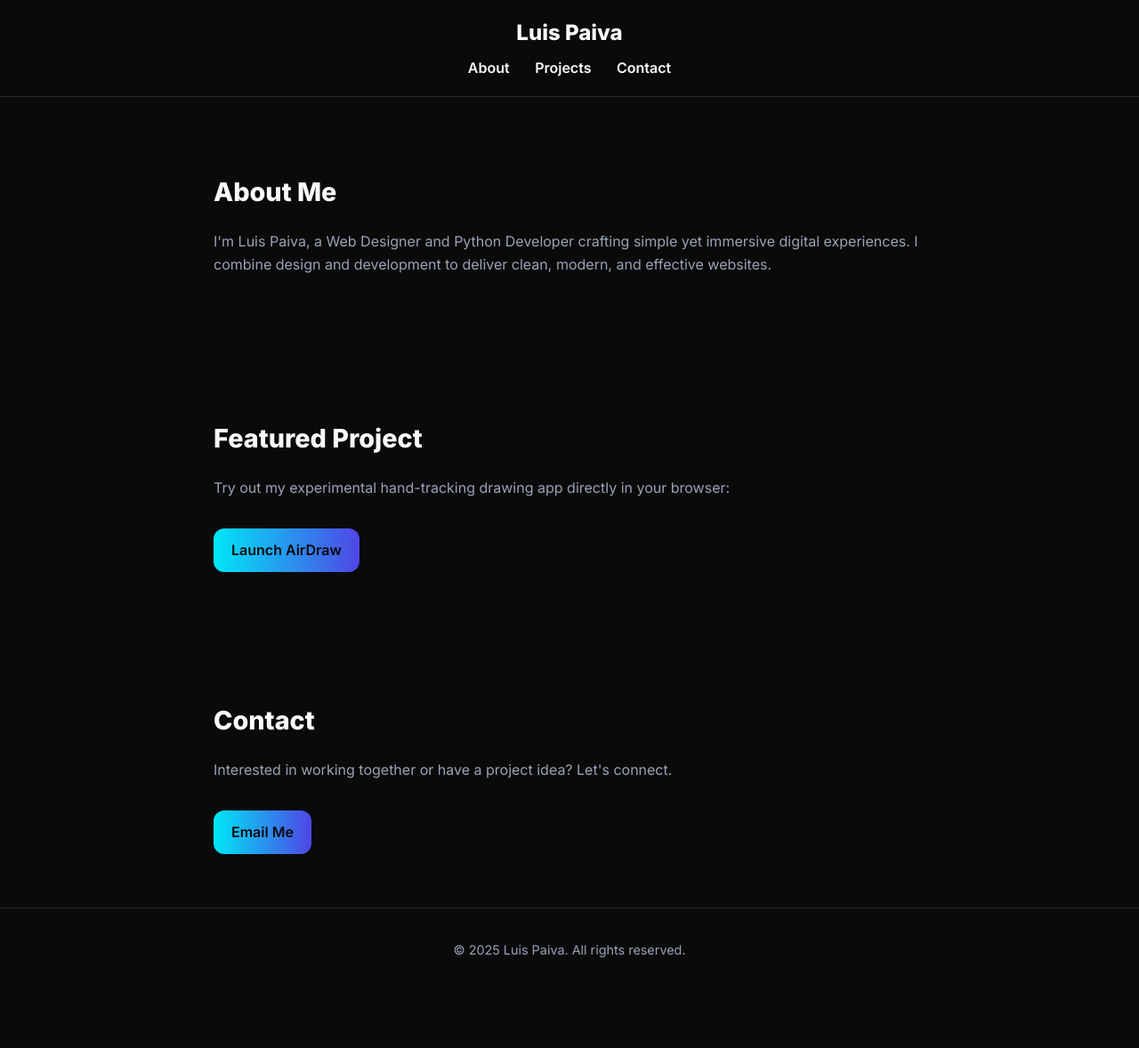
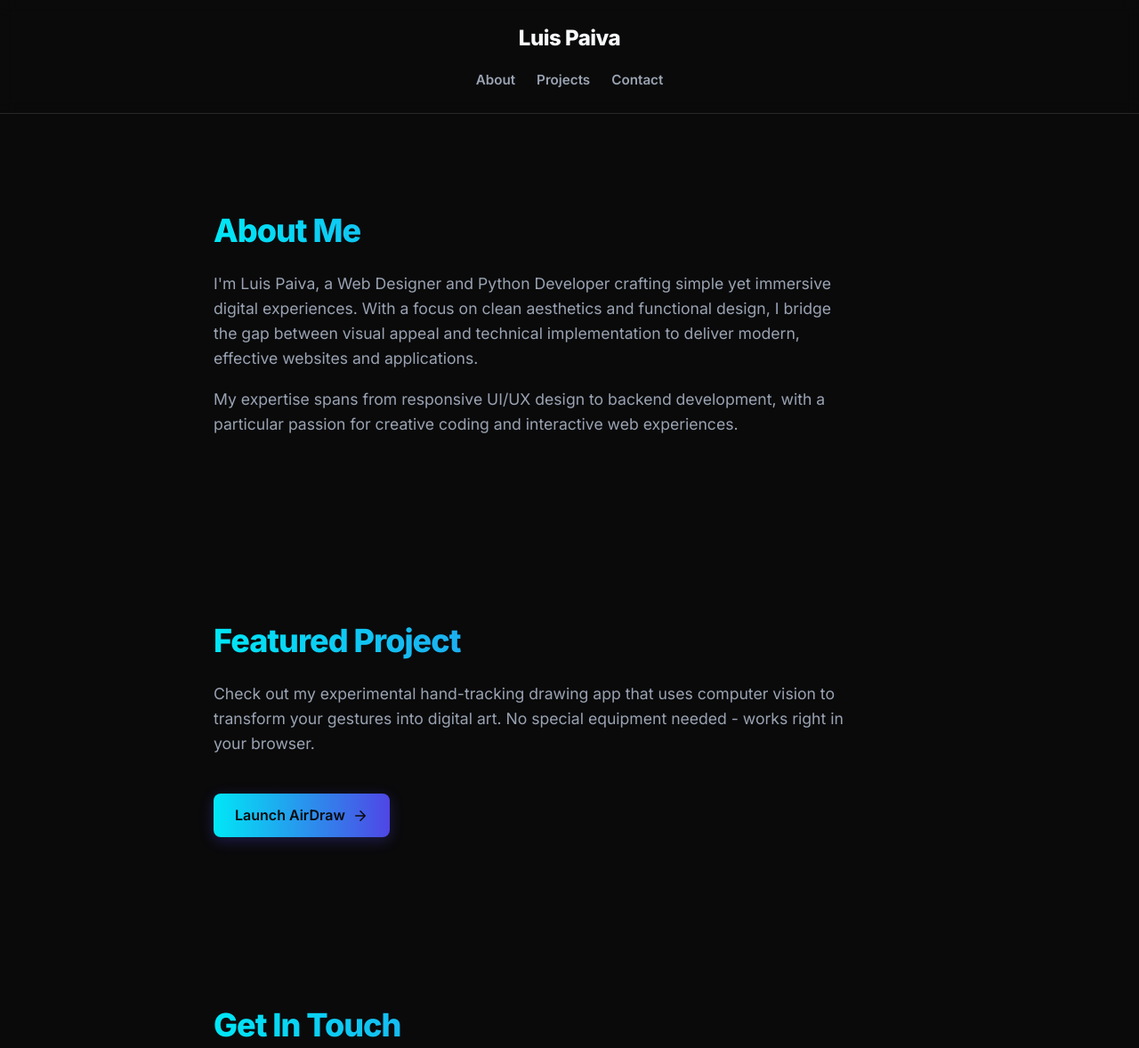
Before and after one commit to questzzz83/WEBSITE, a plain HTML site: page index.html in a window 1280 px wide. Shown: the top 1178 px of the page at 89% size. Before the commit the page ends 1113 px from the top, so only its background shows below. Drawn offline with Linux system fonts and the light colour scheme.

Commit message:
Update index.html

```diff
--- a/index.html
+++ b/index.html
@@ -4,30 +4,147 @@
   <meta charset="utf-8" />
   <meta name="viewport" content="width=device-width, initial-scale=1" />
   <title>Luis Paiva — Web Designer & Creative Developer</title>
-  <meta name="description" content="Portfolio for Luis Paiva: Web Designer & Python Developer." />
-  <link href="https://fonts.googleapis.com/css2?family=Inter:wght@400;600;800&display=swap" rel="stylesheet">
+  <meta name="description" content="Portfolio for Luis Paiva: Web Designer & Python Developer specializing in immersive digital experiences." />
+  <link href="https://fonts.googleapis.com/css2?family=Inter:wght@400;500;600;700;800&display=swap" rel="stylesheet">
   <style>
     :root {
       --bg: #0a0a0b;
       --text: #f8fafc;
+      --text-secondary: #9aa3b2;
       --brand: #00e7f6;
       --brand-2: #4f46e5;
       --border: rgba(255, 255, 255, 0.12);
+      --transition: all 0.3s ease;
     }
+
     body {
-      margin:0; font-family: Inter, sans-serif; background: var(--bg); color: var(--text); line-height:1.6;
+      margin: 0;
+      font-family: 'Inter', -apple-system, BlinkMacSystemFont, sans-serif;
+      background: var(--bg);
+      color: var(--text);
+      line-height: 1.6;
+      -webkit-font-smoothing: antialiased;
     }
-    header { padding:18px 0; border-bottom:1px solid var(--border); text-align:center; }
-    header h1 { font-weight:800; font-size:1.5rem; margin:0; }
-    nav { margin-top:8px; }
-    nav a { margin:0 12px; text-decoration:none; color:var(--text); font-weight:600; }
-    nav a:hover { color: var(--brand); }
-    .section { padding:60px 20px; max-width:800px; margin:0 auto; }
-    h2 { font-weight:800; font-size:1.8rem; margin-bottom:20px; }
-    p { color:#9aa3b2 }
-    .btn { display:inline-block; margin-top:16px; padding:12px 20px; border-radius:12px; text-decoration:none; font-weight:600; background:linear-gradient(90deg,var(--brand),var(--brand-2)); color:#0a0a0b; }
-    .btn:hover { opacity:.85; }
-    footer { padding:20px; text-align:center; border-top:1px solid var(--border); font-size:.9rem; color:#9aa3b2 }
+
+    header {
+      padding: 1.5rem 0;
+      border-bottom: 1px solid var(--border);
+      text-align: center;
+      position: sticky;
+      top: 0;
+      background-color: rgba(10, 10, 11, 0.9);
+      backdrop-filter: blur(8px);
+      z-index: 100;
+    }
+
+    header h1 {
+      font-weight: 800;
+      font-size: 1.5rem;
+      margin: 0;
+      letter-spacing: -0.5px;
+    }
+
+    nav {
+      margin-top: 1rem;
+      display: flex;
+      justify-content: center;
+      gap: 1.5rem;
+    }
+
+    nav a {
+      text-decoration: none;
+      color: var(--text-secondary);
+      font-weight: 600;
+      font-size: 0.95rem;
+      transition: var(--transition);
+      position: relative;
+    }
+
+    nav a:hover {
+      color: var(--brand);
+    }
+
+    nav a::after {
+      content: '';
+      position: absolute;
+      bottom: -4px;
+      left: 0;
+      width: 0;
+      height: 2px;
+      background: var(--brand);
+      transition: var(--transition);
+    }
+
+    nav a:hover::after {
+      width: 100%;
+    }
+
+    .section {
+      padding: 5rem 1.5rem;
+      max-width: 800px;
+      margin: 0 auto;
+      scroll-margin-top: 100px;
+    }
+
+    h2 {
+      font-weight: 800;
+      font-size: 2.25rem;
+      margin-bottom: 1.5rem;
+      letter-spacing: -1px;
+      line-height: 1.2;
+      background: linear-gradient(90deg, var(--brand), var(--brand-2));
+      -webkit-background-clip: text;
+      background-clip: text;
+      color: transparent;
+    }
+
+    p {
+      color: var(--text-secondary);
+      font-size: 1.1rem;
+      max-width: 65ch;
+    }
+
+    .btn {
+      display: inline-flex;
+      align-items: center;
+      margin-top: 1.5rem;
+      padding: 0.75rem 1.5rem;
+      border-radius: 0.5rem;
+      text-decoration: none;
+      font-weight: 600;
+      background: linear-gradient(90deg, var(--brand), var(--brand-2));
+      color: var(--bg);
+      transition: var(--transition);
+      box-shadow: 0 4px 15px rgba(79, 70, 229, 0.3);
+    }
+
+    .btn:hover {
+      transform: translateY(-2px);
+      box-shadow: 0 6px 20px rgba(79, 70, 229, 0.4);
+      opacity: 0.95;
+    }
+
+    footer {
+      padding: 2rem;
+      text-align: center;
+      border-top: 1px solid var(--border);
+      font-size: 0.9rem;
+      color: var(--text-secondary);
+    }
+
+    @media (max-width: 640px) {
+      nav {
+        gap: 1rem;
+      }
+
+      .section {
+        padding: 3rem 1.25rem;
+      }
+
+      h2 {
+        font-size: 1.8rem;
+      }
+    }
   </style>
 </head>
 <body>
@@ -42,19 +159,31 @@
 
   <section id="about" class="section">
     <h2>About Me</h2>
-    <p>I'm Luis Paiva, a Web Designer and Python Developer crafting simple yet immersive digital experiences. I combine design and development to deliver clean, modern, and effective websites.</p>
+    <p>I'm Luis Paiva, a Web Designer and Python Developer crafting simple yet immersive digital experiences. With a focus on clean aesthetics and functional design, I bridge the gap between visual appeal and technical implementation to deliver modern, effective websites and applications.</p>
+    <p>My expertise spans from responsive UI/UX design to backend development, with a particular passion for creative coding and interactive web experiences.</p>
   </section>
 
   <section id="projects" class="section">
     <h2>Featured Project</h2>
-    <p>Try out my experimental hand-tracking drawing app directly in your browser:</p>
-    <a class="btn" href="airdraw.html">Launch AirDraw</a>
+    <p>Check out my experimental hand-tracking drawing app that uses computer vision to transform your gestures into digital art. No special equipment needed - works right in your browser.</p>
+    <a class="btn" href="airdraw.html">
+      Launch AirDraw
+      <svg width="18" height="18" viewBox="0 0 24 24" fill="none" xmlns="http://www.w3.org/2000/svg" style="margin-left: 8px;">
+        <path d="M5 12H19M19 12L12 5M19 12L12 19" stroke="currentColor" stroke-width="2" stroke-linecap="round" stroke-linejoin="round"/>
+      </svg>
+    </a>
   </section>
 
   <section id="contact" class="section">
-    <h2>Contact</h2>
-    <p>Interested in working together or have a project idea? Let's connect.</p>
-    <a class="btn" href="mailto:luispaiva83@gmail.com">Email Me</a>
+    <h2>Get In Touch</h2>
+    <p>Interested in collaborating or have a project in mind? I'm always open to discussing new opportunities and creative ideas.</p>
+    <a class="btn" href="mailto:luispaiva83@gmail.com">
+      Email Me
+      <svg width="18" height="18" viewBox="0 0 24 24" fill="none" xmlns="http://www.w3.org/2000/svg" style="margin-left: 8px;">
+        <path d="M4 4H20C21.1 4 22 4.9 22 6V18C22 19.1 21.1 20 20 20H4C2.9 20 2 19.1 2 18V6C2 4.9 2.9 4 4 4Z" stroke="currentColor" stroke-width="2" stroke-linecap="round" stroke-linejoin="round"/>
+        <path d="M22 6L12 13L2 6" stroke="currentColor" stroke-width="2" stroke-linecap="round" stroke-linejoin="round"/>
+      </svg>
+    </a>
   </section>
 
   <footer>
@@ -63,6 +192,16 @@
 
   <script>
     document.getElementById('year').textContent = new Date().getFullYear();
+
+    // Smooth scrolling for anchor links
+    document.querySelectorAll('a[href^="#"]').forEach(anchor => {
+      anchor.addEventListener('click', function (e) {
+        e.preventDefault();
+        document.querySelector(this.getAttribute('href')).scrollIntoView({
+          behavior: 'smooth'
+        });
+      });
+    });
   </script>
 </body>
 </html>
```
